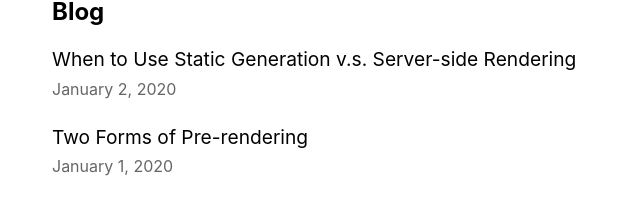
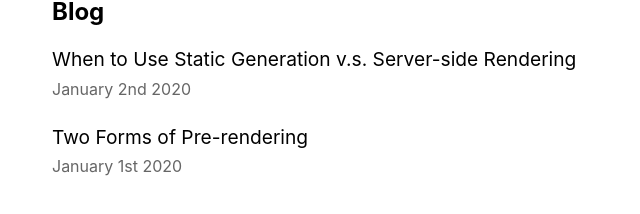
Before and after one commit to scliftas/elizabeth-clift, a Next.js app: page / in a window 1280 px wide. Shown: the part 476-690 px from the top of the page, without its empty margins (316-956 px from the left). Built offline with nearby package versions, Linux system fonts and the light colour scheme.

Commit message:
Refactoring

```diff
--- a/components/date.js
+++ b/components/date.jsx
@@ -3,5 +3,5 @@
 export default function Date({ dateString }) {
   const date = parseISO(dateString);
 
-  return <time dateTime={dateString}>{format(date, "LLLL d, yyyy")}</time>;
+  return <time dateTime={dateString}>{format(date, "LLLL do yyyy")}</time>;
 }
--- a/components/layout.js
+++ b/components/layout.jsx
@@ -12,6 +12,7 @@
     <div className={styles.container}>
       <Head>
         <link rel="icon" href="/favicon.ico" />
+
         <meta
           name="description"
           content="Learn how to build a personal website using Next.js"
@@ -37,6 +38,7 @@
               width={144}
               alt=""
             />
+
             <h1 className={utilStyles.heading2Xl}>{name}</h1>
           </>
         ) : (
@@ -51,6 +53,7 @@
                 alt=""
               />
             </Link>
+
             <h2 className={utilStyles.headingLg}>
               <Link href="/" className={utilStyles.colorInherit}>
                 {name}
```
Also changed, not shown: pages/_app.jsx (renamed from pages/_app.js), pages/index.jsx (renamed from pages/index.js), pages/posts/[id].jsx (renamed from pages/posts/[id].js).
